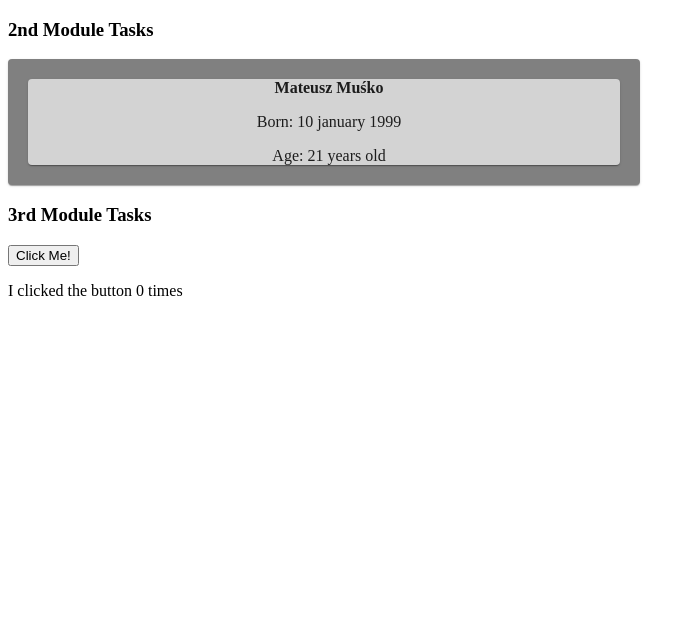
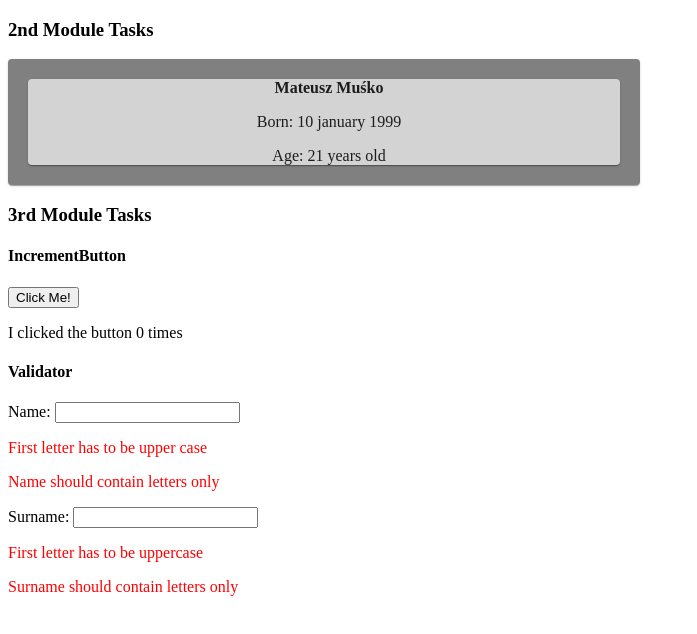
Before and after one commit to MuskoM/Navoica_tasks, a React (Create React App) app: page / in a window 1280 px wide. Shown: the top 634 px of the page, without its empty margins (0-697 px from the left). Built offline with nearby package versions, Linux system fonts and the light colour scheme.

Commit message:
Created The Validator

```diff
--- a/src/App.js
+++ b/src/App.js
@@ -2,6 +2,7 @@ import React, { Component } from 'react';
 import PropTypes from "prop-types";
 import {Card, Paper} from "@material-ui/core"
 import IncrementButton from './IncrementButton';
+import ValidationComponent from './Validator';
 
 const PrintAge = (props) => {
   return <span>Age: {age(props) } </span>
@@ -80,7 +81,10 @@ class App extends Component{
         <h3>2nd Module Tasks</h3>
         <Person name="Mateusz" surname="Muśko" day={10} month="january" year={1999}/>
         <h3>3rd Module Tasks</h3>
+        <h4>IncrementButton</h4>
         <IncrementButton></IncrementButton>
+        <h4>Validator</h4>
+        <ValidationComponent></ValidationComponent>
       </div>
 
   )
--- /dev/null
+++ b/src/Validator.js
@@ -0,0 +1,68 @@
+import React, { Component } from 'react';
+
+const Error = props =>{
+
+    return(
+        <div>
+            {
+                props.status ? (
+                    <p style={{color: "green"}}>{props.info}</p>
+                ):(
+                    <p style={{color: "red"}}>{props.info}</p>
+                )
+            }
+        </div>
+    )
+
+}
+
+class ValidationComponent extends Component{
+    constructor(props){
+        super(props);
+        this.state = {
+            nameContainsOnlyLetters: false,
+            surnameContainsOnlyLetters: false,
+            nameHasFirstLetterUppercase: false,
+            surnameHasFirstLetterUppercase: false,
+        }
+    }
+
+        validation(event){
+            let id = event.target.id;
+            let data = event.target.value;
+            var letters = /^[A-Za-z]+$/
+            if(data.length >=1){
+                if(data[0] === data[0].toUpperCase()){
+                    this.setState({[id + "HasFirstLetterUppercase"]: true});
+                }else{
+                    this.setState({[id + "HasFirstLetterUppercase"]: false});
+                }
+            }
+
+            if(data.match(letters)){
+                this.setState({[id + "ContainsOnlyLetters"]: true});
+            }else{
+                this.setState({[id + "ContainsOnlyLetters"]: false});
+            }
+        }
+
+    render(){
+        const {nameContainsOnlyLetters,surnameContainsOnlyLetters,nameHasFirstLetterUppercase,surnameHasFirstLetterUppercase} = this.state;
+        return(
+            <div>
+                <div>
+                    Name: <input id="name" type="text" onChange={e => this.validation(e)}></input>
+                    <Error status={nameHasFirstLetterUppercase} info="First letter has to be upper case"></Error>
+                    <Error status={nameContainsOnlyLetters} info="Name should contain letters only"></Error>
+                </div>
+                <div>
+                    Surname: <input id="surname" type="text" onChange={e=>this.validation(e)}></input>
+                    <Error status={surnameHasFirstLetterUppercase} info="First letter has to be uppercase"></Error>
+                    <Error status ={surnameContainsOnlyLetters} info="Surname should contain letters only"></Error>
+                </div>
+            </div>
+        )
+    }
+}
+
+export default ValidationComponent;
```
Also changed, not shown: src/logo.svg (deleted).
